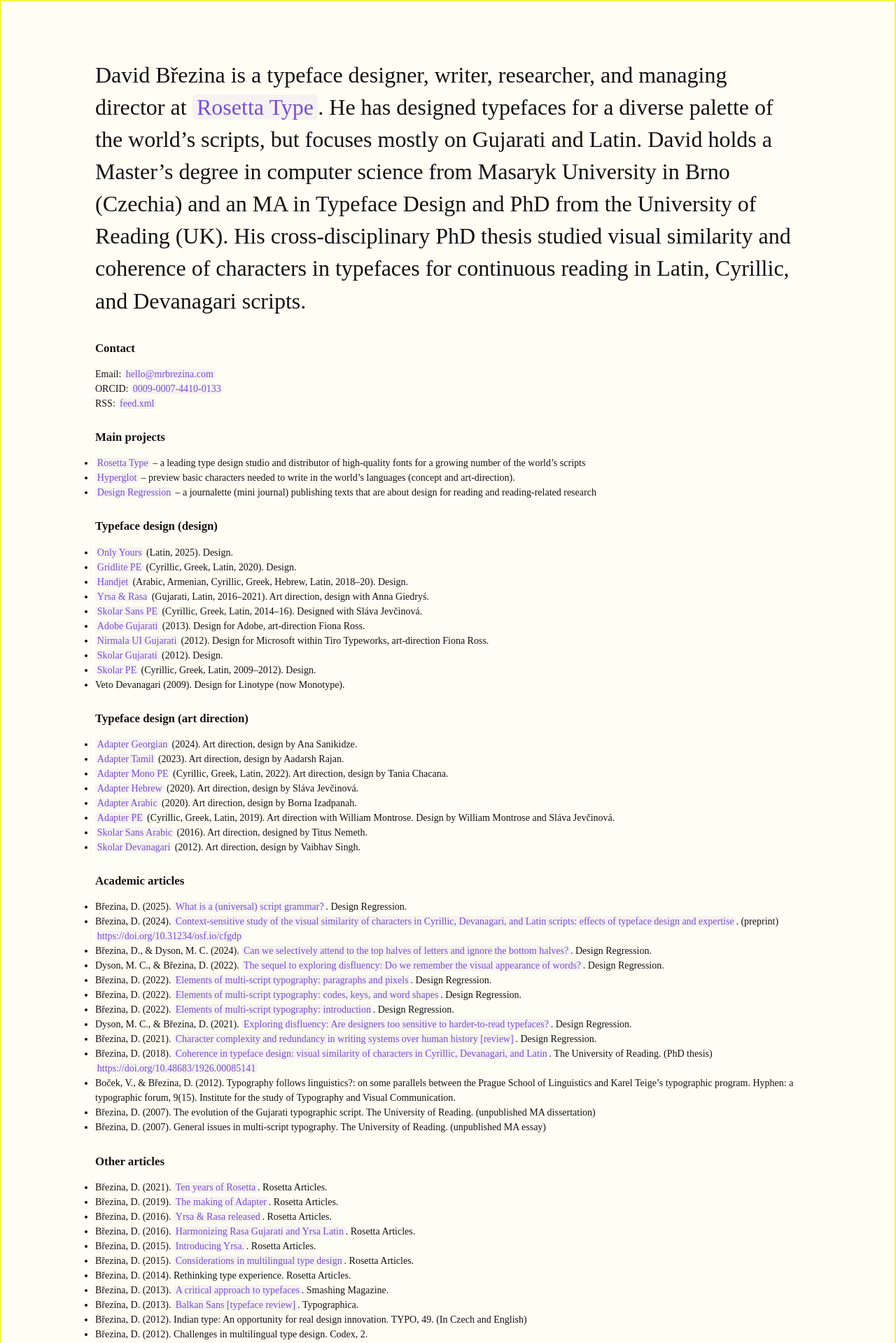
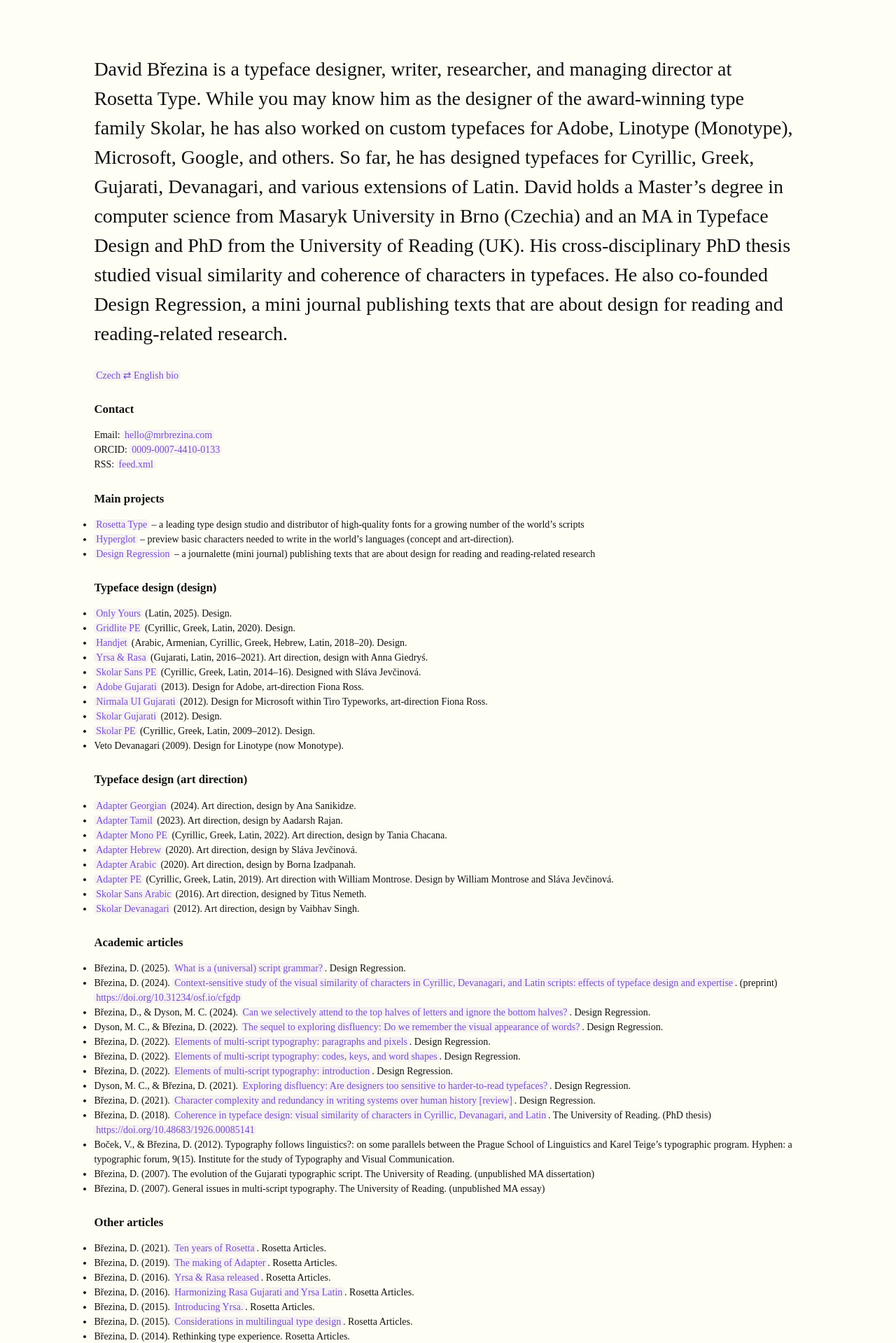
Before and after one commit to MrBrezina/mrbrezina.com, a Jekyll site: the page built from README.md, in a window 1280 px wide. Shown: the top 1919 px of the page at 70% size. Built offline with Jekyll 4.4.1, drawn with Linux system fonts in a browser that asks for light colours; some web fonts are replaced; some of the changed text lies outside the part shown.

Commit message:
Added publications and updated bio, added bio translation (styling and script)

```diff
--- a/README.md
+++ b/README.md
@@ -4,8 +4,22 @@ permalink: /
 home: True
 ---
 
-David Březina is a typeface designer, writer, researcher, and managing director at [Rosetta Type](https://rosettatype.com). He has designed typefaces for a diverse palette of the world’s scripts, but focuses mostly on Gujarati and Latin. David holds a Master’s degree in computer science from Masaryk University in Brno (Czechia) and an MA in Typeface Design and PhD from the University of Reading (UK). His cross-disciplinary PhD thesis studied visual similarity and coherence of characters in typefaces for continuous reading in Latin, Cyrillic, and Devanagari scripts.
+David Březina is a typeface designer, writer, researcher, and managing director at Rosetta Type. While you may know him as the designer of the award-winning type family Skolar, he has also worked on custom typefaces for Adobe, Linotype (Monotype), Microsoft, Google, and others. So far, he has designed typefaces for Cyrillic, Greek, Gujarati, Devanagari, and various extensions of Latin. David holds a Master’s degree in computer science from Masaryk University in Brno (Czechia) and an MA in Typeface Design and PhD from the University of Reading (UK). His cross-disciplinary PhD thesis studied visual similarity and coherence of characters in typefaces. He also co-founded Design Regression, a mini journal publishing texts that are about design for reading and reading-related research.
 {:.intro}
+
+David Březina navrhuje a odborně zkoumá typografické písmo. Zároveň je i vedoucím písmolijny Rosetta. Možná znáte jeho oceňované písmo Skolar nebo jeho práce or Adobe, Linotype (Monotype), Microsoft, Google a jiné. David navrhl písma pro celou řadu světových jazyků a skriptů, mj. cyrilici, řeckou alfabetu, gudžaratské písmo, dévanágarí a latinku. Po studiích aplikované informatiky na Masarykově univerzitě v Brně, získal magisterský titul v oboru navrhování písem a později i doktorát na University of Reading (Velká Británie). Ve své mezioborové doktorské práci se zabýval vizuální podobností a soudržností znaků v typografickém písmu. Je také spoluzakladatelem Design Regression, minižurnálu vydávajícího čitelné odborné texty o designu pro čtení a výzkumu souvisejícímu se čtením.
+{:.intro .hidden}
+
+[Czech ⇄ English bio](#){:#viewLink}
+
+<script>
+  document.getElementById('viewLink').addEventListener('click', function(event) {
+    event.preventDefault();
+    document.querySelectorAll('.intro').forEach(item => {
+      item.classList.toggle('hidden');
+    });
+  });
+</script>
 
 ## Contact
 
--- a/assets/styles.css
+++ b/assets/styles.css
@@ -22,7 +22,6 @@
 
 html {
   background: var(--background);
-  border: 2px solid var(--border);
 }
 
 body, li, p, h1, h2, h3, h4, h5 {
@@ -58,10 +57,14 @@ p {
 }
 
 p.intro {
-  font-size: 32px;
-  font-variation-settings: "ital" 1, "slnt" -10, "wght" 600;
+  font-size: 28px;
+  /* font-variation-settings: "ital" 1, "slnt" -10, "wght" 600; */
   font-feature-settings: "ss07" on;
-  line-height: 144%;
+  line-height: 150%;
+}
+
+.hidden {
+  display: none;
 }
 
 strong {
```
Also changed, not shown: _data/data.yaml (+22 -0 lines).
